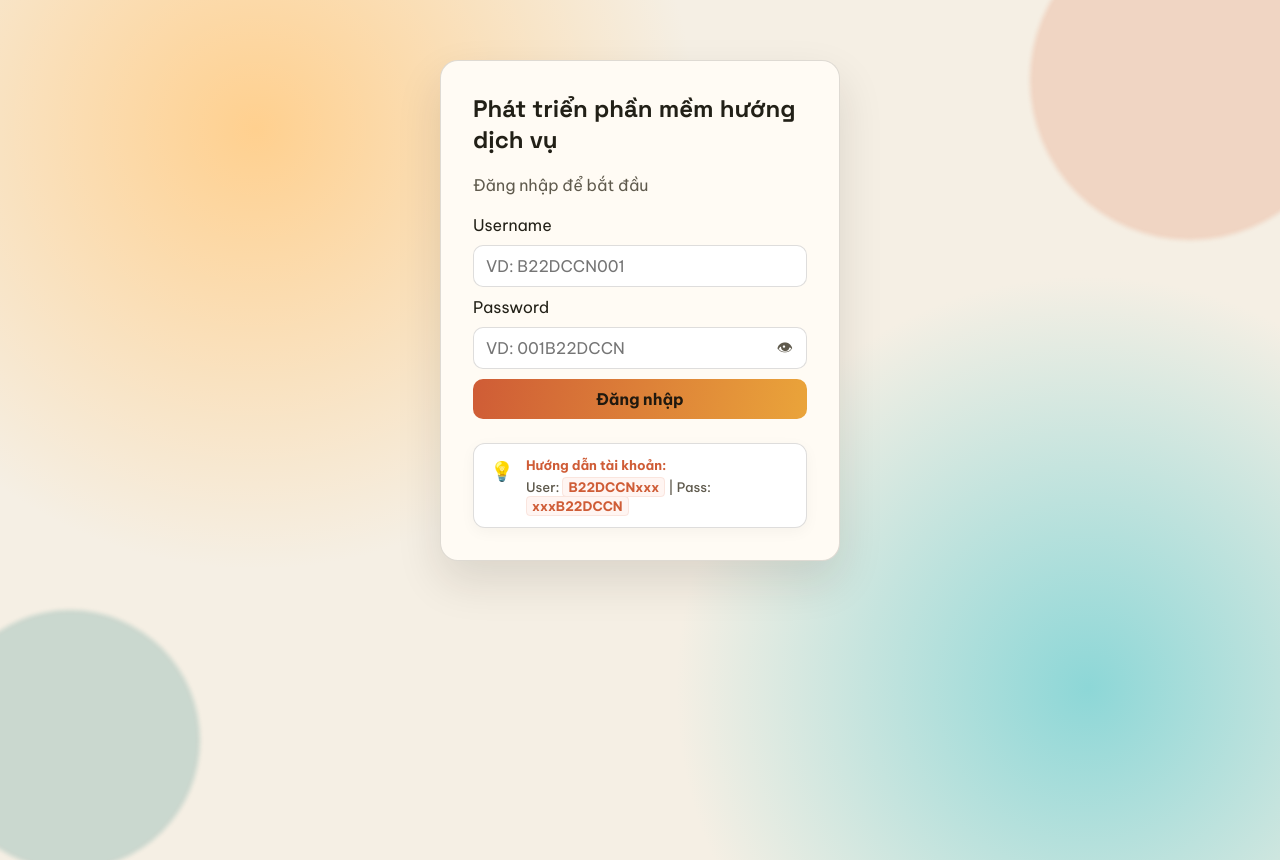
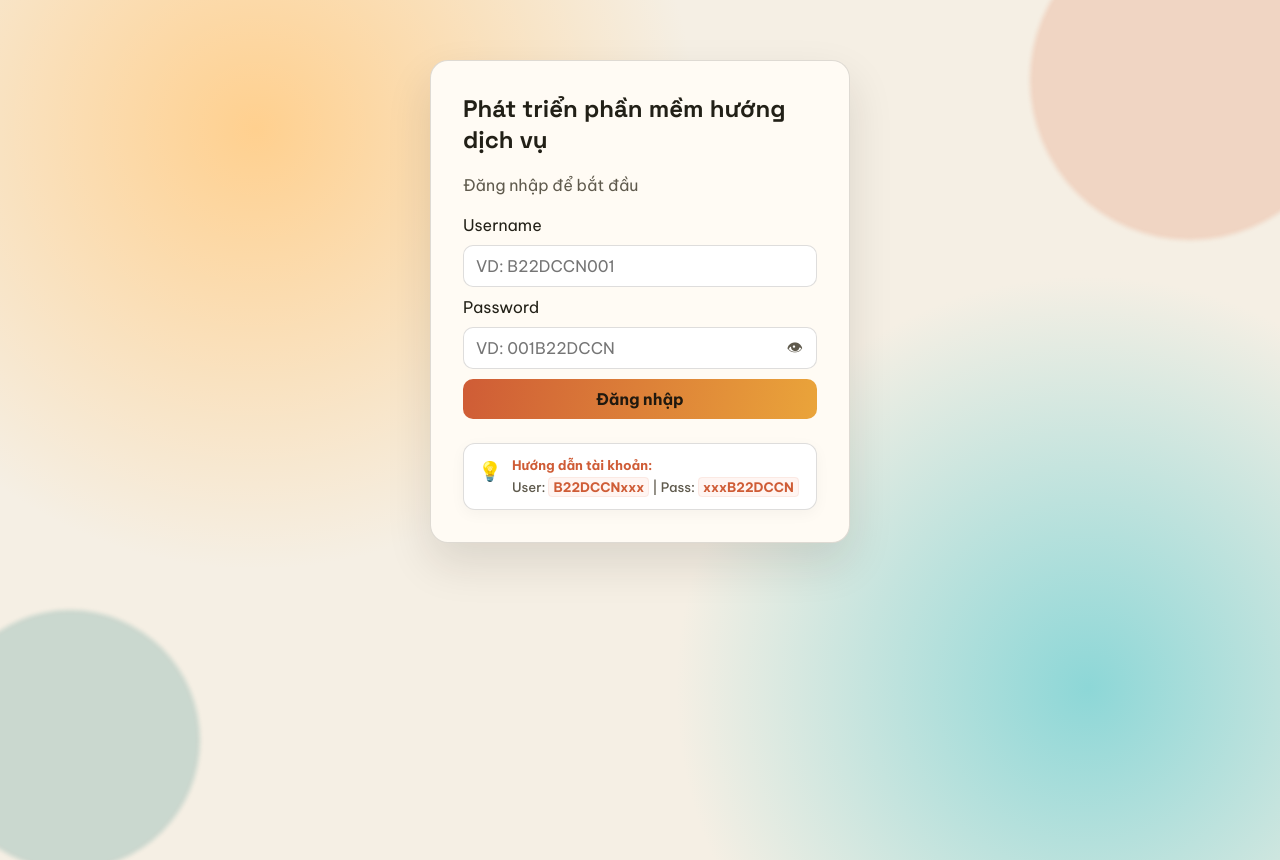
Before and after one commit to baosatboiz/soa, a website: page index.html in a window 1280 px wide. Drawn offline with Linux system fonts and the light colour scheme.

Commit message:
Refine login panel width and hint spacing

```diff
--- a/styles.css
+++ b/styles.css
@@ -140,7 +140,7 @@ body:not(.app-ready) .app-shell {
 
 .login-panel {
   display: none !important;
-  max-width: 400px;
+  max-width: 420px;
   margin: 60px auto !important;
   padding: 32px !important;
   text-align: left;
@@ -206,13 +206,13 @@ body:not(.app-ready) .app-shell {
   font-size: 0.82rem;
   color: var(--muted);
   margin-top: 24px;
-  padding: 12px 16px;
+  padding: 12px 14px;
   background: white;
   border-radius: 12px;
   border: 1px solid var(--line);
   display: flex;
   align-items: flex-start;
-  gap: 12px;
+  gap: 10px;
   line-height: 1.4;
   box-shadow: 0 4px 15px rgba(0, 0, 0, 0.04);
 }
@@ -240,12 +240,12 @@ body:not(.app-ready) .app-shell {
 
 .login-hint code {
   background: #fff5f2;
-  padding: 1px 5px;
+  padding: 1px 4px;
   border-radius: 4px;
   color: var(--accent);
   font-weight: 700;
   font-family: inherit;
-  border: 1px solid rgba(207, 92, 54, 0.1);
+  border: 1px solid rgba(207, 92, 54, 0.08);
 }
 
 .setup-header {
```
